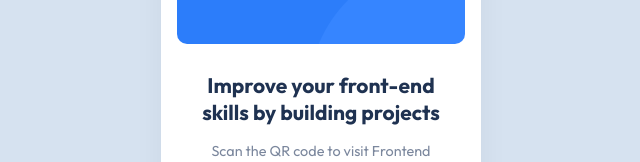
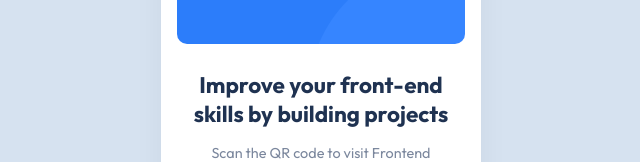
Before and after one commit to imnadleeh/Frontend-Mentor_QR-code-component, a plain HTML site: page index.html in a window 1280 px wide. Shown: the part 412-574 px from the top of the page, without its empty margins (319-959 px from the left). Drawn offline with Linux system fonts and the light colour scheme.

Commit message:
readjusted h1's font size + margin

```diff
--- a/css/style.css
+++ b/css/style.css
@@ -39,11 +39,11 @@ body {
 }
 
 .card h1 {
-  font-size: 1.4em;
+  font-size: 1.5em;
   font-weight: 700;
   line-height: 1.3;
   padding: 0 12px;
-  margin-top: 8px;
+  margin-top: 6px;
   color: hsl(218, 44%, 22%);
 }
 
```
